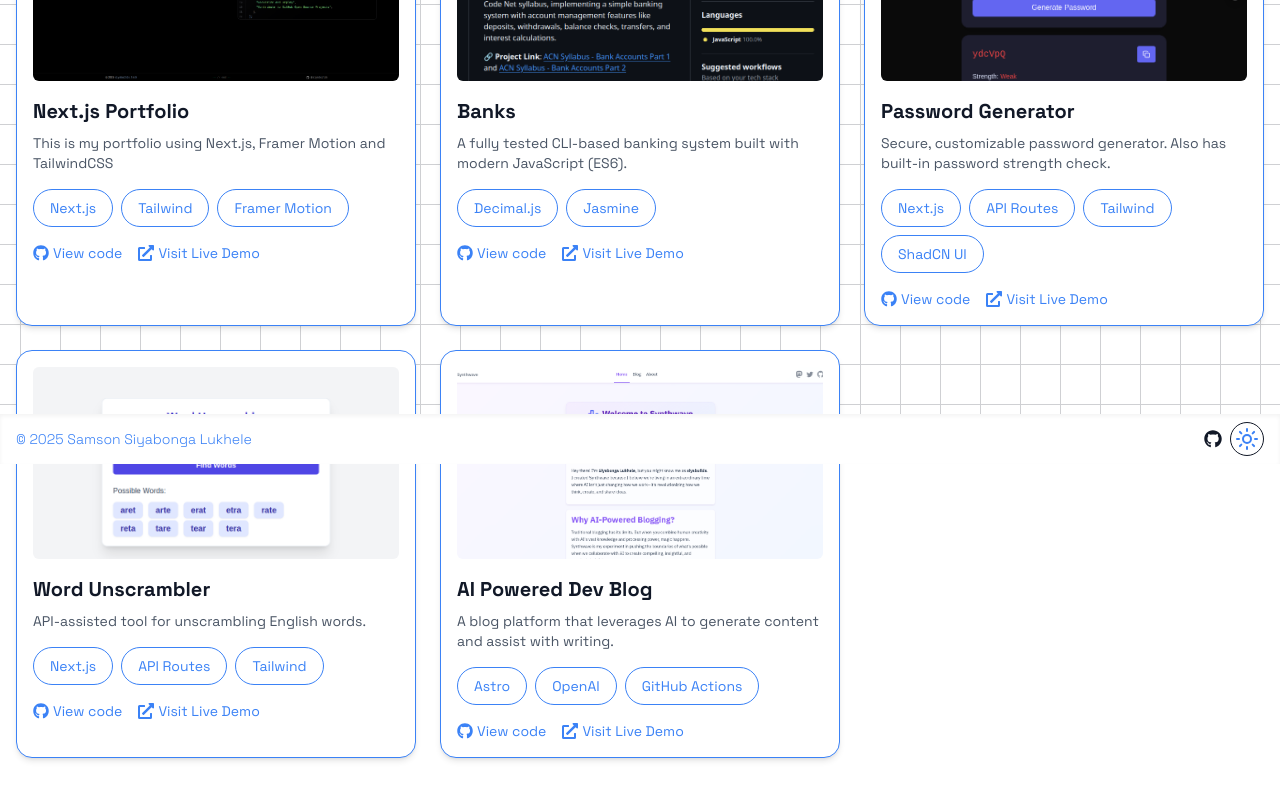
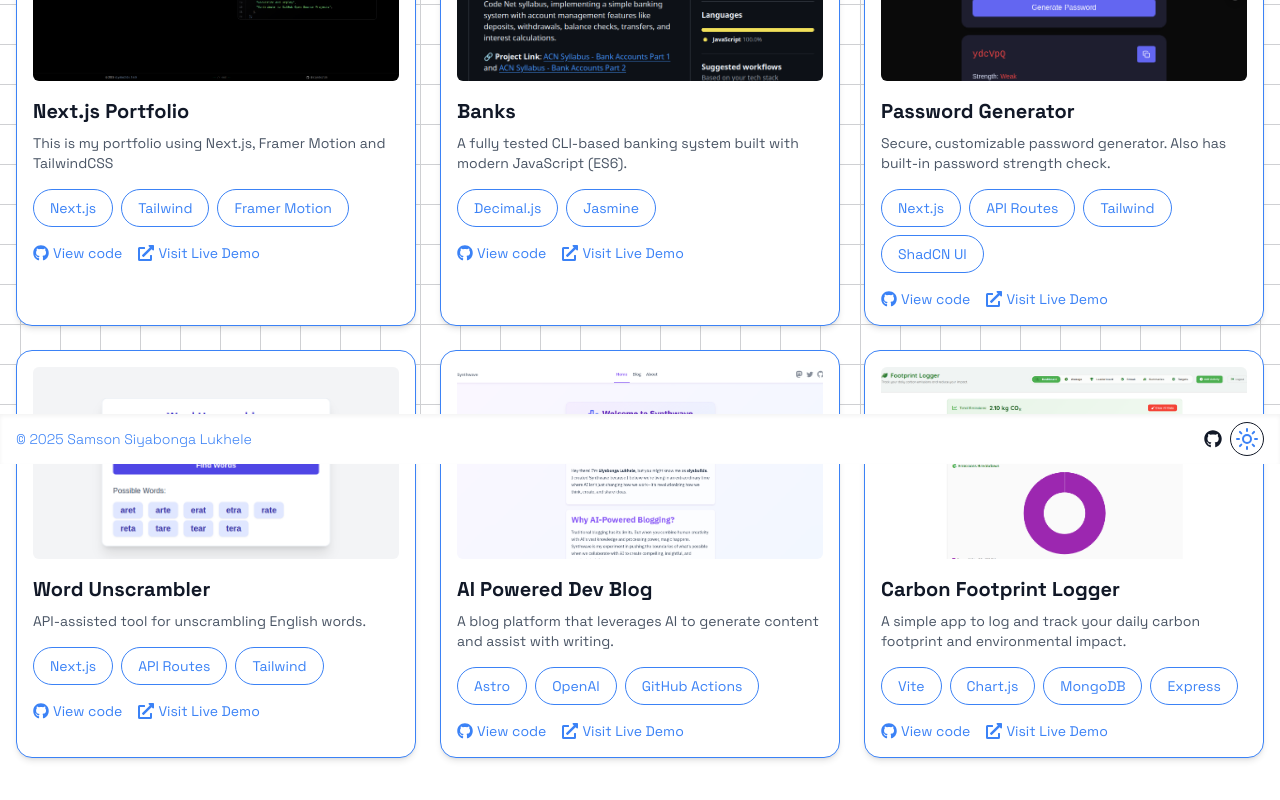
Before and after one commit to siyabuilds/react-portfolio, a React (Vite) app: page /projects in a window 1280 px wide. Shown: the part 336-1136 px from the top of the page. Built offline with nearby package versions, Linux system fonts and the light colour scheme.

Commit message:
Add Carbon Footprint Logger project details to the portfolio

```diff
--- a/src/data/projects.js
+++ b/src/data/projects.js
@@ -43,4 +43,13 @@
     liveDemo: "https://blog.samson.codes",
     image: "/images/blog.png",
   },
+  {
+    title: "Carbon Footprint Logger",
+    description:
+      "A simple app to log and track your daily carbon footprint and environmental impact.",
+    tech: ["Vite", "Chart.js", "MongoDB", "Express"],
+    github: "https://github.com/siyabuilds/carbon-footprint-logger",
+    liveDemo: "https://carbontrackr.vercel.app",
+    image: "/images/carbontrackr.png",
+  },
 ];
```
Also changed, not shown: public/images/carbontrackr.png (added).
